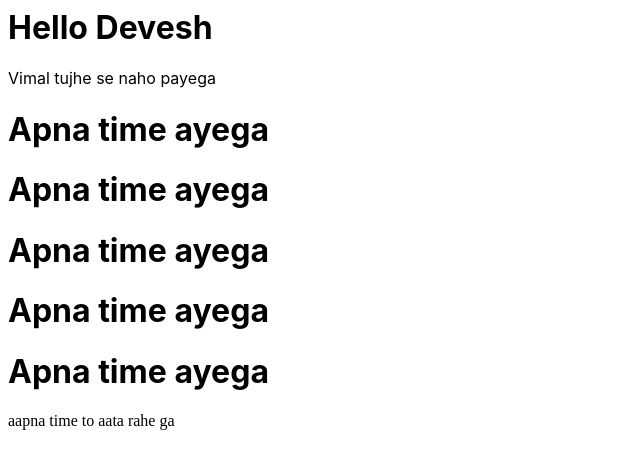
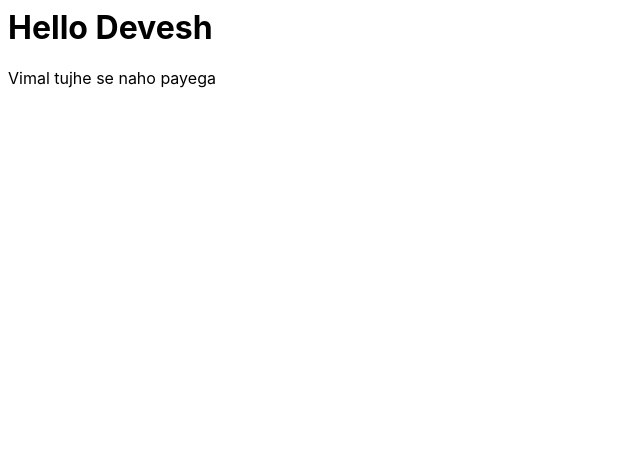
Before and after one commit to DeveshTanwar123/JS_and_React_learning, a React (Create React App) app: page / in a window 1280 px wide. Shown: the top 468 px of the page, without its empty margins (0-640 px from the left). Built offline with nearby package versions, Linux system fonts and the light colour scheme.

Commit message:
1 file modified

```diff
--- a/src/App.js
+++ b/src/App.js
@@ -6,12 +6,7 @@ export default function App() {
     <div>
       <h1>Hello Devesh</h1>
       <p>Vimal tujhe se naho payega</p>
-      <h1>Apna time ayega </h1>
-      <h1>Apna time ayega </h1>
-      <h1>Apna time ayega </h1>
-      <h1>Apna time ayega </h1>
-      <h1>Apna time ayega </h1>
-      <span> aapna time to aata rahe ga</span>
+
     </div>
   );
 }
```
